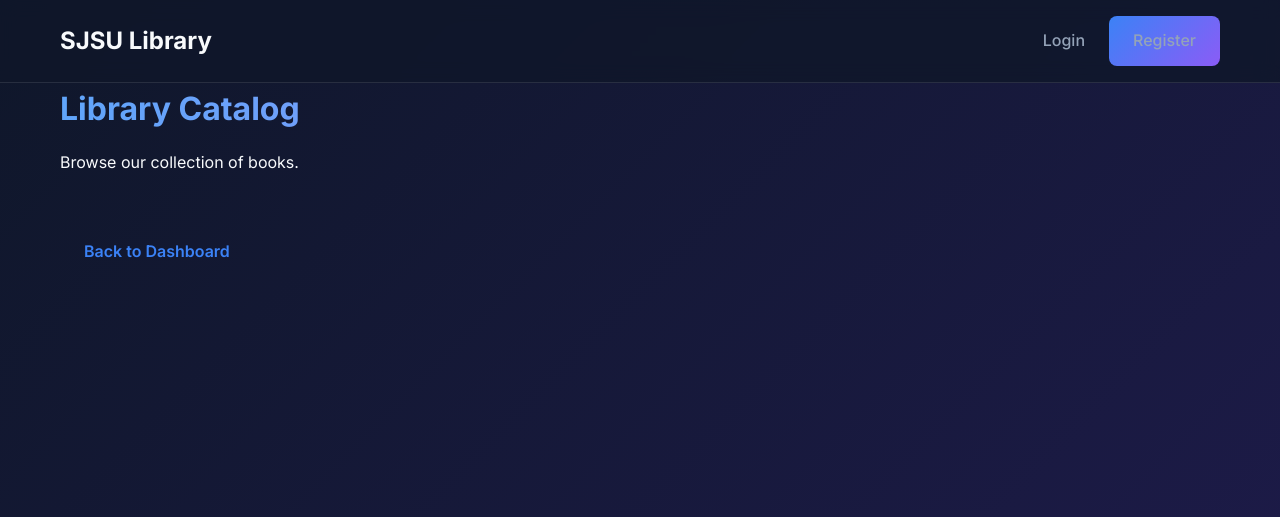
After one commit to aramishf/rbac-library-system, a Flask app: template templates/catalog.html in a window 1280 px wide. The commit adds this page. Shown: the top 517 px of the page. Run offline with Flask 3, Linux system fonts and the light colour scheme; the template is opened without the code that fills it, so the values that code supplies are empty.

Commit message:
Finalizes part 2 implementation: Adds object (book) store and catalog UI, fixes authentication bugs

```diff
--- a/app.py
+++ b/app.py
@@ -12,6 +12,7 @@ app.secret_key = 'super_secret_library_key'
 DATA_DIR = os.path.join(os.path.dirname(__file__), 'data')
 USERS_FILE = os.path.join(DATA_DIR, 'users.json')
 ROLES_FILE = os.path.join(DATA_DIR, 'roles.json')
+BOOKS_FILE = os.path.join(DATA_DIR, 'books.json')
 
 # Setting up the JSON files so the app has a place to store data
 def init_db():
@@ -31,6 +32,14 @@ def init_db():
         with open(USERS_FILE, 'w') as f:
             json.dump({}, f, indent=4)
 
+    if not os.path.exists(BOOKS_FILE):
+        books = {
+            "book_1": {"title": "Introduction to Information Security", "author": "Jason Andress", "status": "available"},
+            "book_2": {"title": "The Cuckoo's Egg", "author": "Cliff Stoll", "status": "available"}
+        }
+        with open(BOOKS_FILE, 'w') as f:
+            json.dump(books, f, indent=4)
+
 # Simple helper to read JSON data from our files
 def load_data(filepath):
     with open(filepath, 'r') as f:
@@ -43,6 +52,7 @@ def save_data(filepath, data):
 
 # This function hashes the password using SHA-256 and adds a random salt.
 # The salt is important because it makes the hash unique even if two people use the same password.
+def hash_password(password, salt=None):
     if salt is None:
         salt = uuid.uuid4().hex
 
@@ -63,6 +73,7 @@ def require_permission(permission):
                 return redirect(url_for('login'))
 
             # Grabbing user data to check their roles
+            users = load_data(USERS_FILE)
             user = users.get(session['user_id'])
             if not user:
                 session.clear()
@@ -222,6 +233,12 @@ def delete_user(user_id):
         flash(f"User {username} deleted.", "success")
     return redirect(url_for('manage_users'))
 
+@app.route('/catalog')
+@require_permission('borrow_books')
+def catalog():
+    books = load_data(BOOKS_FILE)
+    return render_template('catalog.html', books=books)
+
 if __name__ == '__main__':
     # Initialize our "database" and start the web server
     init_db()
--- /dev/null
+++ b/data/books.json
@@ -0,0 +1 @@
+{"book_1": {"title": "Introduction to Information Security", "author": "Jason Andress", "status": "available"}, "book_2": {"title": "The Cuckoo's Egg", "author": "Cliff Stoll", "status": "available"}}
--- /dev/null
+++ b/templates/catalog.html
@@ -0,0 +1,22 @@
+{% extends "base.html" %}
+
+{% block content %}
+<div class="header">
+    <h1>Library Catalog</h1>
+    <p>Browse our collection of books.</p>
+</div>
+
+<div class="grid">
+    {% for book_id, book in books.items() %}
+    <div class="card">
+        <h3>{{ book.title }}</h3>
+        <p><strong>Author:</strong> {{ book.author }}</p>
+        <p><strong>Status:</strong> <span class="badge">{{ book.status }}</span></p>
+        <a href="#" class="btn-primary" style="margin-top: 10px; display: inline-block;">Borrow Book</a>
+    </div>
+    {% endfor %}
+</div>
+<div style="margin-top: 20px;">
+    <a href="{{ url_for('dashboard') }}" class="btn-secondary">Back to Dashboard</a>
+</div>
+{% endblock %}
--- a/templates/dashboard.html
+++ b/templates/dashboard.html
@@ -21,7 +21,7 @@
     <div class="card">
         <h3>Library Services</h3>
         <ul class="action-list">
-            <li><a href="#" class="action-link">Browse Catalog</a></li>
+            <li><a href="{{ url_for('catalog') }}" class="action-link">Browse Catalog</a></li>
             <li><a href="#" class="action-link">My Borrowed Books</a></li>
         </ul>
     </div>
```
Also changed, not shown: data/users.json (+3 -12 lines).
